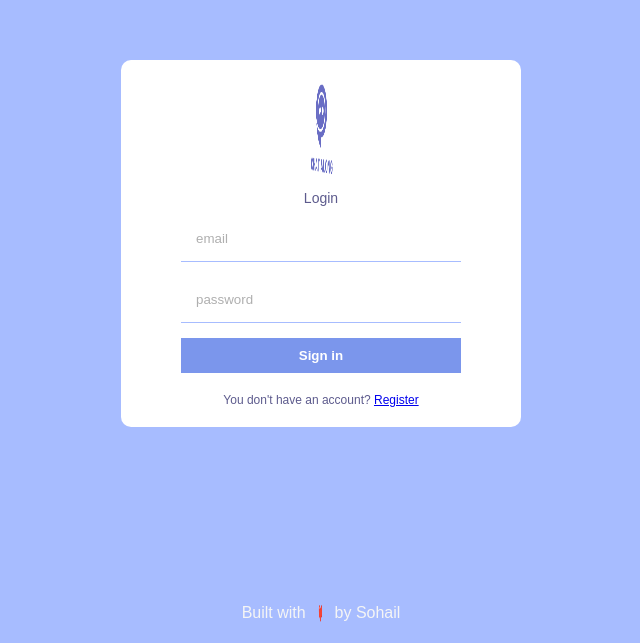
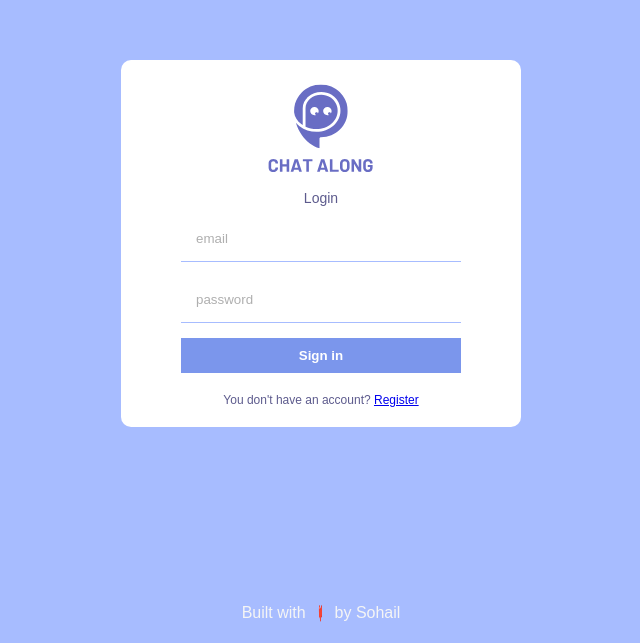
Before and after one commit to ahmadsohail404/chat-app, a React (Create React App) app: page /login in a window 1280 px wide. Shown: the part 157-800 px from the top of the page, without its empty margins (319-959 px from the left). Built offline with nearby package versions, Linux system fonts and the light colour scheme; no server answers.

Commit message:
removed rotating logo

```diff
--- a/src/style.scss
+++ b/src/style.scss
@@ -39,16 +39,6 @@
         color: #5d5b8d;
         font-weight: bold;
         font-size: 24px;
-        transform-style: preserve-3d;
-        animation: animate 7s linear infinite;
-        @keyframes animate {
-          0% {
-            transform: perspective(1000px) rotateY(0deg);
-          }
-          100% {
-            transform: perspective(1000px) rotateY(360deg);
-          }
-        }
       }
 
       .title {
```
